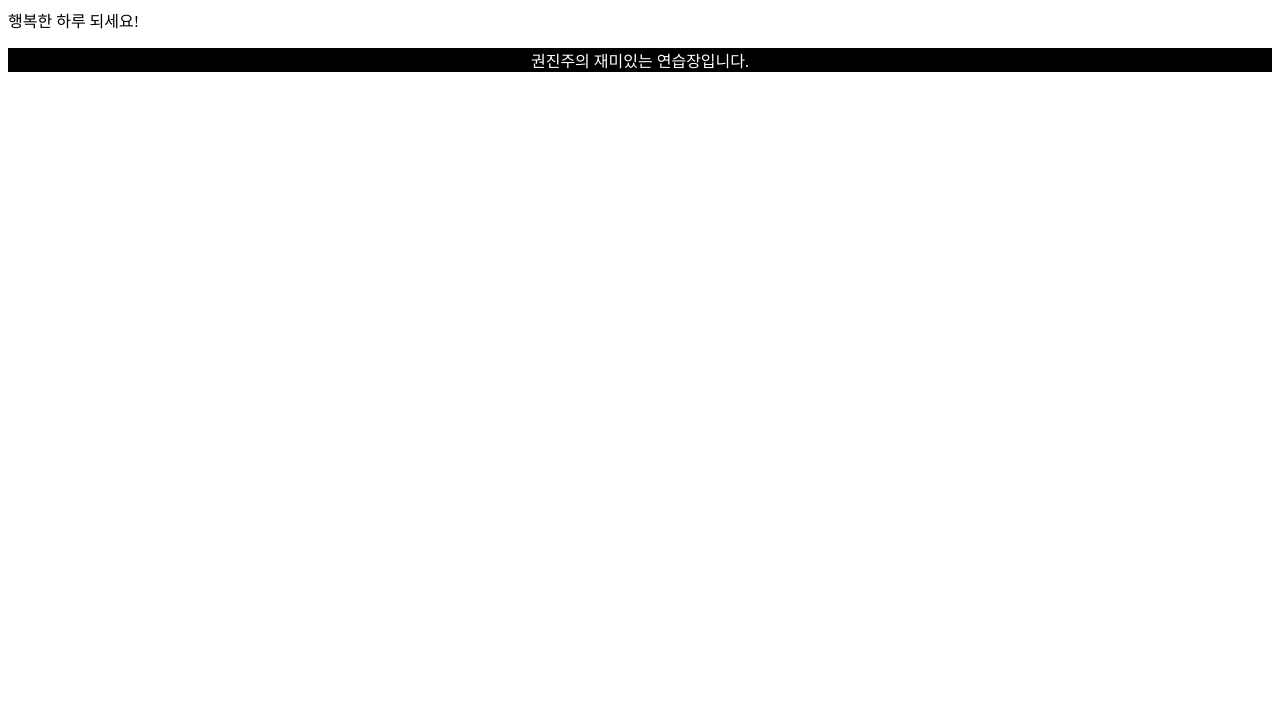
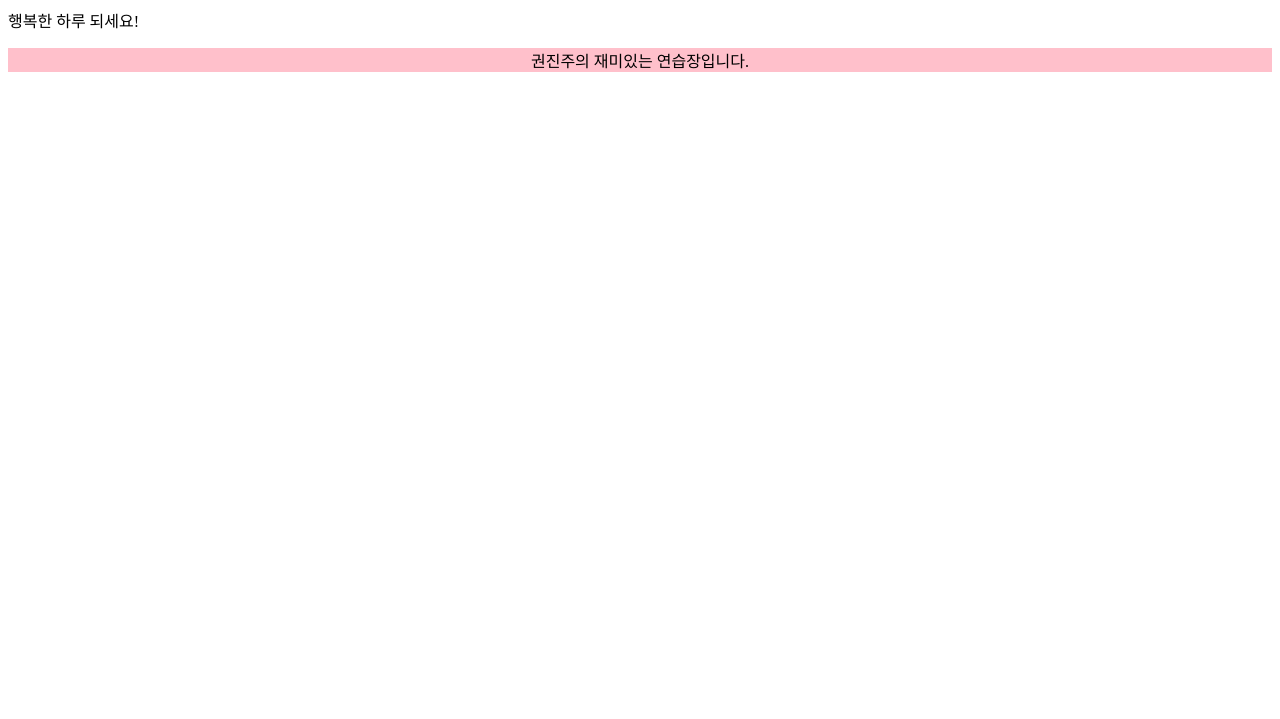
Before and after one commit to CounselorJJ/counselorJJ, a plain HTML site: page index.html in a window 1280 px wide. Shown: the part 81-800 px from the top of the page. Drawn offline with Linux system fonts and the light colour scheme.

Commit message:
Update 연습용.css

```diff
--- a/연습용.css
+++ b/연습용.css
@@ -1,5 +1,5 @@
 footer{
   text-align:center;
-  background:black;
-  color:white;
+  background:pink;
+  color:black;
 }
```
